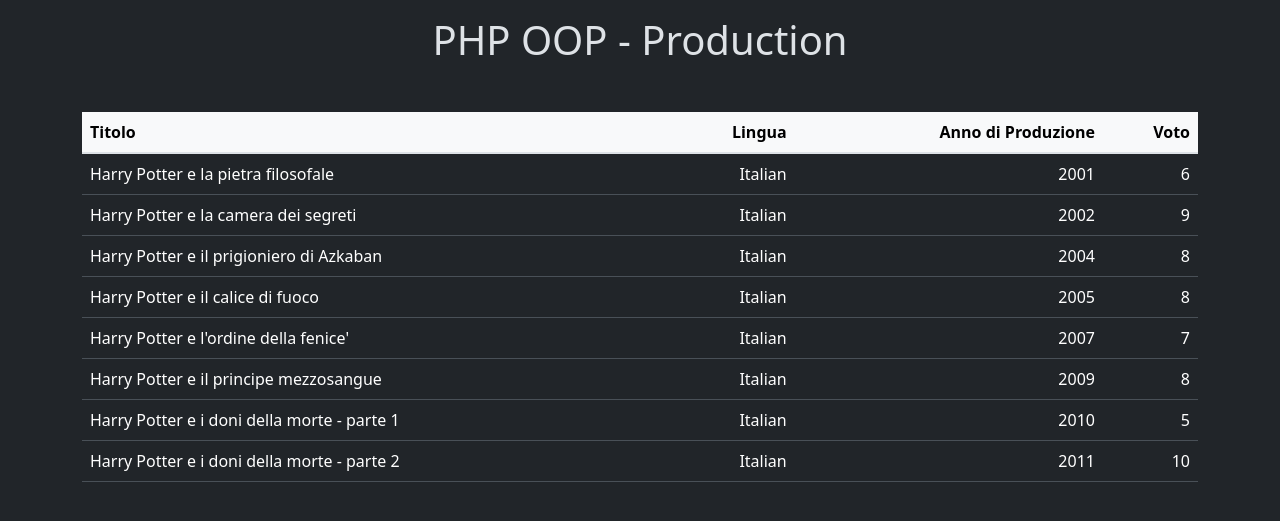
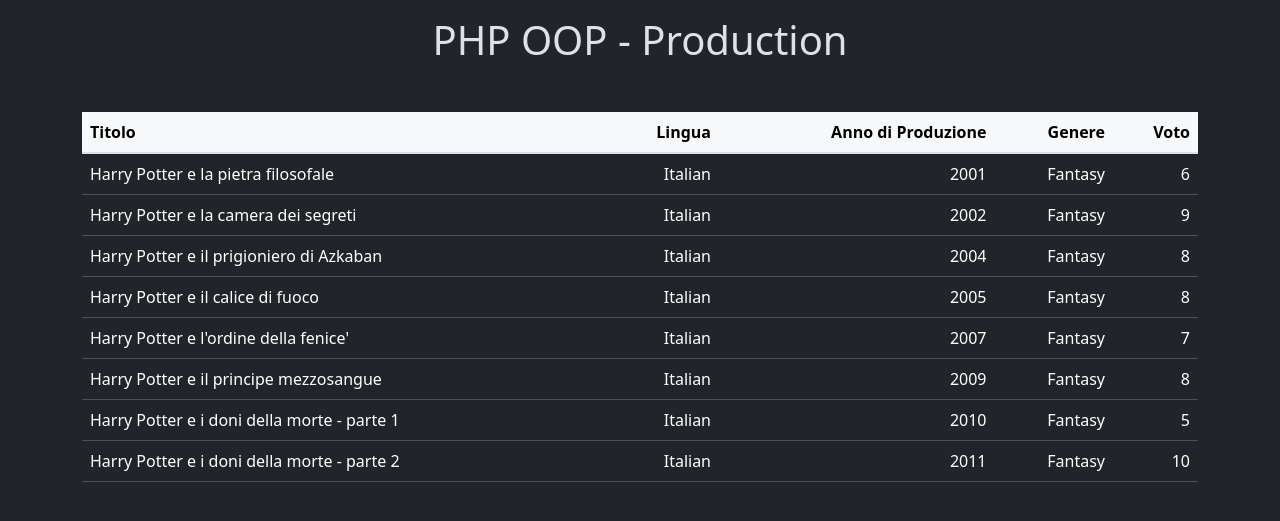
Before and after one commit to MattiaVolonterio/php-oop-1, a PHP site: page / in a window 1280 px wide. Shown: the top 521 px of the page. Run offline with PHP 8.4, Linux system fonts and the light colour scheme.

Commit message:
feat: Genre class

```diff
--- a/Data/data.php
+++ b/Data/data.php
@@ -1,15 +1,18 @@
 <?php
 
 require_once __DIR__ . "/../Models/Production.php";
+require_once __DIR__ . "/../Models/Genre.php";
 
-$first_production = new Production("Harry Potter e la pietra filosofale", "Italian", 2001, 6);
-$second_production = new Production("Harry Potter e la camera dei segreti", "Italian", 2002, 9);
-$third_production = new Production("Harry Potter e il prigioniero di Azkaban", "Italian", 2004, 8);
-$fourth_production = new Production("Harry Potter e il calice di fuoco", "Italian", 2005, 8);
-$fifth_production = new Production("Harry Potter e l'ordine della fenice'", "Italian", 2007, 7);
-$sixth_production = new Production("Harry Potter e il principe mezzosangue", "Italian", 2009, 8);
-$seventh_production = new Production("Harry Potter e i doni della morte - parte 1", "Italian", 2010);
-$eighth_production = new Production("Harry Potter e i doni della morte - parte 2", "Italian", 2011, 10);
+$fantasy_genre = new Genre("Fantasy");
+
+$first_production = new Production("Harry Potter e la pietra filosofale", "Italian", 2001, $fantasy_genre, 6);
+$second_production = new Production("Harry Potter e la camera dei segreti", "Italian", 2002, $fantasy_genre, 9);
+$third_production = new Production("Harry Potter e il prigioniero di Azkaban", "Italian", 2004, $fantasy_genre, 8);
+$fourth_production = new Production("Harry Potter e il calice di fuoco", "Italian", 2005, $fantasy_genre, 8);
+$fifth_production = new Production("Harry Potter e l'ordine della fenice'", "Italian", 2007, $fantasy_genre, 7);
+$sixth_production = new Production("Harry Potter e il principe mezzosangue", "Italian", 2009, $fantasy_genre, 8);
+$seventh_production = new Production("Harry Potter e i doni della morte - parte 1", "Italian", 2010, $fantasy_genre);
+$eighth_production = new Production("Harry Potter e i doni della morte - parte 2", "Italian", 2011, $fantasy_genre, 10);
 
 
 $productions = [
--- /dev/null
+++ b/Models/Genre.php
@@ -0,0 +1,11 @@
+<?php
+
+class Genre
+{
+    public $type;
+
+    function __construct(string $type)
+    {
+        $this->type = $type;
+    }
+}
--- a/Models/Production.php
+++ b/Models/Production.php
@@ -5,17 +5,20 @@ class Production
     public $title;
     public $language;
     public $production_year;
+    public $genre;
     public $vote;
 
     function __construct(
         string $title,
         string $language,
         int $production_year,
+        Genre $genre,
         int $vote = 5,
     ) {
         $this->title = $title;
         $this->language = $language;
         $this->production_year = $production_year;
+        $this->genre = $genre;
         $this->vote = $this->set_vote($vote);
     }
 
--- a/index.php
+++ b/index.php
@@ -1,5 +1,6 @@
 <?php
 require_once __DIR__ . "/Models/Production.php";
+require_once __DIR__ . "/Models/Genre.php";
 require_once __DIR__ . "/Data/data.php";
 ?>
 
@@ -26,6 +27,7 @@ require_once __DIR__ . "/Data/data.php";
                 <th>Titolo</th>
                 <th class="text-end">Lingua</th>
                 <th class="text-end">Anno di Produzione</th>
+                <th class="text-end">Genere</th>
                 <th class="text-end">Voto</th>
             </thead>
 
--- a/template/row.php
+++ b/template/row.php
@@ -2,5 +2,6 @@
     <td><?= $production->title ?></td>
     <td class="text-end"><?= $production->language ?></td>
     <td class="text-end"><?= $production->production_year ?></td>
+    <td class="text-end"><?= $production->genre->type ?></td>
     <td class="text-end"><?= $production->vote ?></td>
 </tr>
```
